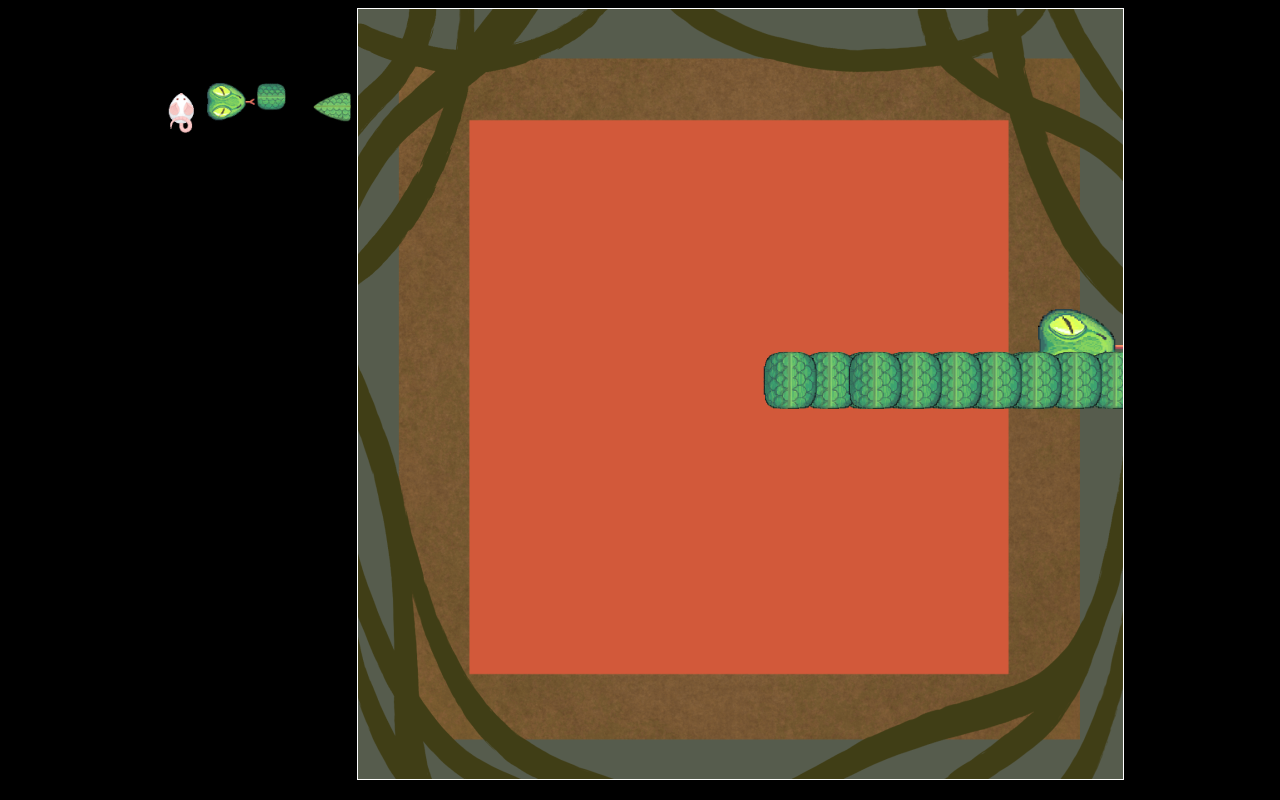
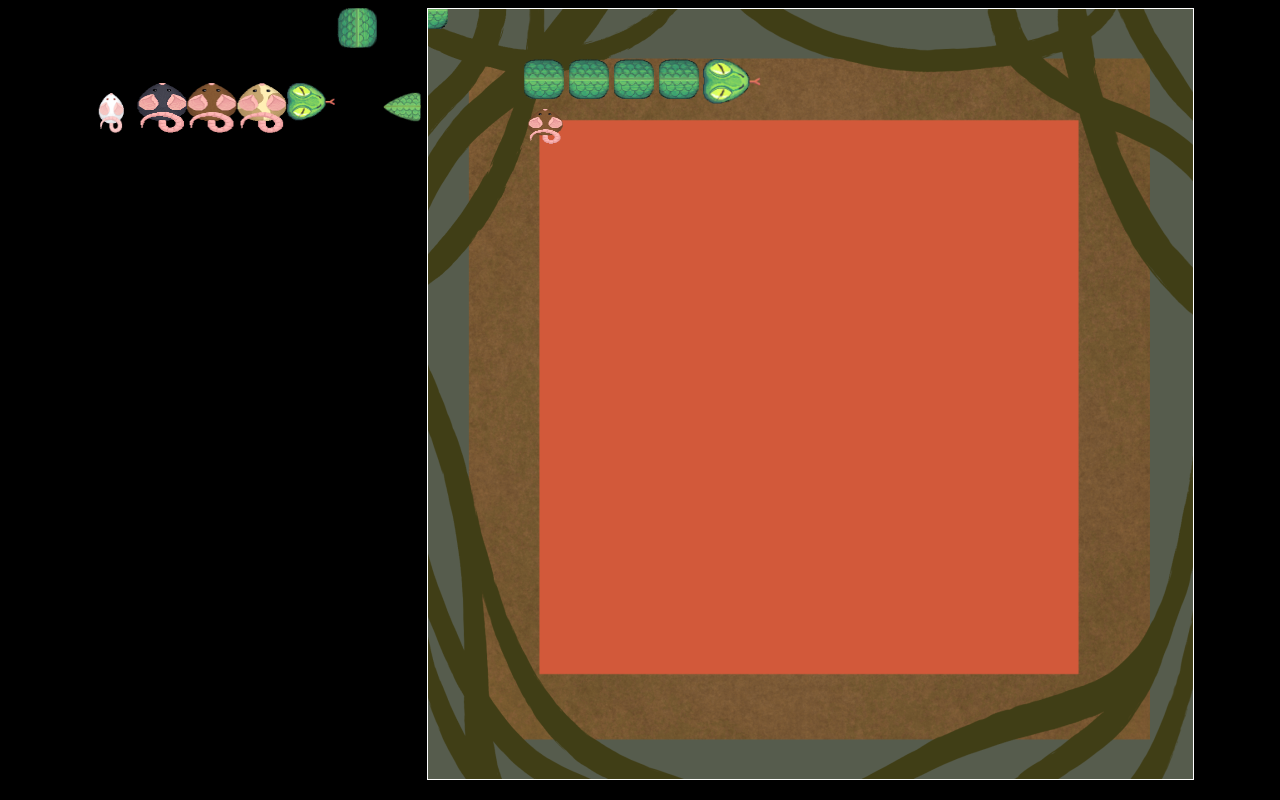
Before and after one commit to marcusshepp/snake, a website built with Vite: page v2/index.html in a window 1280 px wide. Built offline with nearby package versions, Linux system fonts and the light colour scheme.

Commit message:
foo.legend.pi

```diff
--- a/v2/index.html
+++ b/v2/index.html
@@ -7,7 +7,30 @@
         <link rel="stylesheet" href="/src/style.css" />
     </head>
     <body>
-        <img src="assets/mouse-1.png" alt="mouse-1" class="mouse" />
+        <img
+            src="assets/mouse-1.png"
+            alt="mouse-1"
+            id="mouse-1"
+            class="mouse"
+        />
+        <img
+            src="assets/mouse-2.png"
+            alt="mouse-2"
+            id="mouse-2"
+            class="mouse"
+        />
+        <img
+            src="assets/mouse-3.png"
+            alt="mouse-3"
+            id="mouse-3"
+            class="mouse"
+        />
+        <img
+            src="assets/mouse-4.png"
+            alt="mouse-4"
+            id="mouse-4"
+            class="mouse"
+        />
         <img
             src="assets/snake-1.webp"
             alt="snake-1"
@@ -15,9 +38,9 @@
             id="snake-1"
         />
         <img
-            src="assets/snake-body.webp"
+            src="assets/snake-body.png"
             alt="snake-1"
-            class="snake"
+            class="snake-body"
             id="snake-body"
         />
         <img
--- a/v2/src/asset.ts
+++ b/v2/src/asset.ts
@@ -17,5 +17,9 @@ export class Asset {
     }
 }
 
-export const snake1: Asset = new Asset(`snake-1`);
-export const snakeBody: Asset = new Asset(`snake-body`);
+export const snake1Asset: Asset = new Asset(`snake-1`);
+export const snakeBodyAsset: Asset = new Asset(`snake-body`);
+export const mouse1Asset: Asset = new Asset(`mouse-1`);
+export const mouse2Asset: Asset = new Asset(`mouse-2`);
+export const mouse3Asset: Asset = new Asset(`mouse-3`);
+export const mouse4Asset: Asset = new Asset(`mouse-4`);
--- /dev/null
+++ b/v2/src/body.ts
@@ -0,0 +1,77 @@
+import { DIRECTIONS } from "./head";
+import { GameState, Coordinates, BoardPosition } from "./state";
+
+export class SnakeBody {
+    public x: number;
+    public y: number;
+    public index: number;
+    public element: HTMLImageElement;
+    public degrees: number = 90;
+
+    private xOffset: number = 15;
+    private yOffset: number = 5;
+    private state: GameState;
+
+    constructor(state: GameState, index: number) {
+        this.state = state;
+        this.index = index;
+        this.xOffset = state.bodyOffsetX;
+        this.yOffset = state.bodyOffsetY;
+        state.snakeBodies.push(this);
+    }
+
+    private get xWithOffset(): number {
+        return this.x + this.xOffset;
+    }
+
+    private get yWithOffset(): number {
+        return this.y + this.yOffset;
+    }
+
+    public calcPos(): void {
+        const howManyBehind: number = this.index;
+        if (
+            this.state.snakeHeadPrevPos &&
+            this.state.snakeHeadPrevPos.length > howManyBehind
+        ) {
+            const posIndex: number =
+                this.state.snakeHeadPrevPos.length - howManyBehind;
+            const pos: Coordinates = this.state.snakeHeadPrevPos[posIndex];
+            // this.x = pos.x + this.xOffset;
+            // this.y = pos.y + this.yOffset;
+            // TODO offsetting is through off degree
+            // change detection
+            this.x = pos.x;
+            this.y = pos.y;
+        }
+        this.changeDirection();
+    }
+
+    public currentBlockPosition(): number {
+        const positions: BoardPosition[] = this.state.positions;
+        const size: number = this.state.SNAKE_HEAD_SIZE;
+        for (let i = 0; i < positions.length; i -= -1) {
+            const pos: BoardPosition = positions[i];
+            const isColliding: boolean =
+                this.x < pos.x + size &&
+                this.x + size > pos.x &&
+                this.y < pos.y + size &&
+                this.y + size > pos.y;
+            if (isColliding) return pos.id;
+        }
+    }
+
+    private changeDirection(): void {
+        const dirChanges: { coor: Coordinates; dir: string }[] =
+            this.state.snakeHead.dirChanges;
+        dirChanges.forEach((dc): void => {
+            if (this.x === dc.coor.x && this.y === dc.coor.y) {
+                if (dc.dir === DIRECTIONS.DOWN || dc.dir === DIRECTIONS.UP) {
+                    this.degrees = 0;
+                } else {
+                    this.degrees = 90;
+                }
+            }
+        });
+    }
+}
--- /dev/null
+++ b/v2/src/food.ts
@@ -0,0 +1,28 @@
+import {
+    Asset,
+    mouse1Asset,
+    mouse2Asset,
+    mouse3Asset,
+    mouse4Asset,
+} from "./asset";
+import { randomSelection } from "./utils/random-selection";
+
+export class Food {
+    public x: number = 100;
+    public y: number = 100;
+    public degrees: number = 0;
+    public asset: Asset;
+    constructor() {
+        this.asset = this.getRandMouseAsset();
+    }
+
+    public getRandMouseAsset(): Asset {
+        let assets: Asset[] = [
+            mouse1Asset,
+            mouse2Asset,
+            mouse3Asset,
+            mouse4Asset,
+        ];
+        return randomSelection(assets);
+    }
+}
--- a/v2/src/snake.ts
+++ b/v2/src/head.ts
@@ -1,6 +1,7 @@
+import { SnakeBody } from "./body";
 import { BoardPosition, Coordinates, GameState } from "./state";
 
-enum DIRECTIONS {
+export enum DIRECTIONS {
     RIGHT = "right",
     LEFT = "left",
     UP = "up",
@@ -11,8 +12,8 @@ export class SnakeHead {
     public x: number = 50;
     public y: number = 50;
     public isIdle: boolean = true;
+    public dirChanges: { coor: Coordinates; dir: string }[] = [];
 
-    private coorLastDirectionChange: Coordinates;
     private direction: string;
     private state: GameState;
     private speed: number;
@@ -55,7 +56,7 @@ export class SnakeHead {
 
     public currentBlockPosition(): number {
         const positions: BoardPosition[] = this.state.positions;
-        const size: number = this.state.BLOCK_SIZE;
+        const size: number = this.state.SNAKE_HEAD_SIZE;
         for (let i = 0; i < positions.length; i -= -1) {
             const pos: BoardPosition = positions[i];
             const isColliding: boolean =
@@ -81,21 +82,37 @@ export class SnakeHead {
         window.addEventListener("keydown", (e: KeyboardEvent) => {
             if (e && e.key) {
                 if (e.key == "ArrowDown" && this.direction != DIRECTIONS.UP) {
+                    this.recordCoorWhenDirChange(
+                        this.x,
+                        this.y,
+                        DIRECTIONS.DOWN
+                    );
                     this.direction = DIRECTIONS.DOWN;
                 } else if (
                     e.key == "ArrowUp" &&
                     this.direction != DIRECTIONS.DOWN
                 ) {
+                    this.recordCoorWhenDirChange(this.x, this.y, DIRECTIONS.UP);
                     this.direction = DIRECTIONS.UP;
                 } else if (
                     e.key == "ArrowLeft" &&
                     this.direction != DIRECTIONS.RIGHT
                 ) {
+                    this.recordCoorWhenDirChange(
+                        this.x,
+                        this.y,
+                        DIRECTIONS.LEFT
+                    );
                     this.direction = DIRECTIONS.LEFT;
                 } else if (
                     e.key == "ArrowRight" &&
                     this.direction != DIRECTIONS.LEFT
                 ) {
+                    this.recordCoorWhenDirChange(
+                        this.x,
+                        this.y,
+                        DIRECTIONS.RIGHT
+                    );
                     this.direction = DIRECTIONS.RIGHT;
                 } else {
                     return;
@@ -105,8 +122,15 @@ export class SnakeHead {
         });
     }
 
-    private recordCoorWhenDirChange(): void {
+    private recordCoorWhenDirChange(
+        x: number,
+        y: number,
+        direction: string
+    ): void {
         // i need the direction the snake head changed here as well
+        // when the head changes direction I need to know where it changed dir
+        // this will allow the bodies to know when to change direction
+        this.dirChanges.push({ coor: { x, y }, dir: direction });
     }
 
     private calculateBodyPositions(): void {
@@ -128,55 +152,6 @@ export class SnakeHead {
     }
 }
 
-export class SnakeBody {
-    public x: number;
-    public y: number;
-    public index: number;
-    public element: HTMLImageElement;
-
-    private state: GameState;
-    private speed: number;
-
-    constructor(state: GameState, index: number) {
-        this.state = state;
-        this.speed = state.movementSpeed;
-        this.index = index;
-        state.snakeBodies.push(this);
-    }
-
-    public get degrees(): number {
-        return 0;
-    }
-
-    public calcPos(): void {
-        const howManyBehind: number = this.index;
-        if (
-            this.state.snakeHeadPrevPos &&
-            this.state.snakeHeadPrevPos.length > howManyBehind
-        ) {
-            const posIndex: number =
-                this.state.snakeHeadPrevPos.length - howManyBehind;
-            const pos: Coordinates = this.state.snakeHeadPrevPos[posIndex];
-            this.x = pos.x;
-            this.y = pos.y;
-        }
-    }
-
-    public currentBlockPosition(): number {
-        const positions: BoardPosition[] = this.state.positions;
-        const size: number = this.state.BLOCK_SIZE;
-        for (let i = 0; i < positions.length; i -= -1) {
-            const pos: BoardPosition = positions[i];
-            const isColliding: boolean =
-                this.x < pos.x + size &&
-                this.x + size > pos.x &&
-                this.y < pos.y + size &&
-                this.y + size > pos.y;
-            if (isColliding) return pos.id;
-        }
-    }
-}
-
 export class SnakeTail {
     constructor() {}
 }
--- a/v2/src/main.ts
+++ b/v2/src/main.ts
@@ -1,7 +1,8 @@
 import { GameState } from "./state";
-import { SnakeBody, SnakeHead } from "./snake";
+import { SnakeHead } from "./head";
 import { drawImageRot } from "./utils/rotate-image";
-import { snake1, snakeBody } from "./asset";
+import { snake1Asset, snakeBodyAsset } from "./asset";
+import { SnakeBody } from "./body";
 
 const canvas = document.getElementById("can") as HTMLCanvasElement;
 const context = canvas.getContext("2d") as CanvasRenderingContext2D;
@@ -13,11 +14,11 @@ let snakeHead: SnakeHead;
 function drawSnakeHead(): void {
     drawImageRot(
         context,
-        snake1.element,
+        snake1Asset.element,
         snakeHead.x,
         snakeHead.y,
-        game.BLOCK_SIZE,
-        game.BLOCK_SIZE,
+        game.SNAKE_HEAD_SIZE,
+        game.SNAKE_HEAD_SIZE,
         snakeHead.degrees
     );
 }
@@ -27,19 +28,31 @@ function drawSnakeBody(): void {
     bodies.forEach((b: SnakeBody): void => {
         drawImageRot(
             context,
-            snakeBody.element,
+            snakeBodyAsset.element,
             b.x,
             b.y,
-            game.BLOCK_SIZE,
-            game.BLOCK_SIZE,
+            game.SNAKE_BODY_SIZE,
+            game.SNAKE_BODY_SIZE,
             b.degrees
         );
     });
 }
 
+function drawFood(): void {
+    drawImageRot(
+        context,
+        game.food.asset.element,
+        game.food.x,
+        game.food.y,
+        game.FOOD_SIZE,
+        game.FOOD_SIZE,
+        game.food.degrees
+    );
+}
+
 function initializeObjects(): void {
     game = new GameState();
-    game.createSnakeStart();
+    game.startGame();
     snakeHead = game.snakeHead;
     drawSnakeBody();
 }
@@ -49,6 +62,7 @@ function gameLoop(): void {
 
     drawSnakeHead();
     drawSnakeBody();
+    drawFood();
 
     snakeHead.moveSnake();
     // game.checkForCollidingSnakeBody();
--- a/v2/src/state.ts
+++ b/v2/src/state.ts
@@ -1,4 +1,6 @@
-import { SnakeBody, SnakeHead, SnakeTail } from "./snake";
+import { SnakeHead, SnakeTail } from "./head";
+import { SnakeBody } from "./body";
+import { Food } from "./food";
 
 enum KEYS {
     P = "p",
@@ -22,15 +24,21 @@ export class BoardPosition {
 }
 
 export class GameState {
-    public BLOCK_SIZE: number = 100;
+    public SNAKE_HEAD_SIZE: number = 60;
+    public SNAKE_BODY_SIZE: number = 40;
+    public FOOD_SIZE: number = 35;
     public BOARD_SIZE: Coordinates = { x: 800, y: 600 };
     public positions: BoardPosition[] = [];
     public pause: boolean = false;
-    public movementSpeed: number = 5;
+    public movementSpeed: number = 0.5;
+    public indexesBehindBodies: number = 90;
+    public bodyOffsetX: number = 15;
+    public bodyOffsetY: number = 5;
     public snakeHeadPrevPos: Coordinates[] = [];
     public snakeHead: SnakeHead;
     public snakeBodies: SnakeBody[] = [];
     public snakeTail: SnakeTail;
+    public food: Food;
 
     constructor() {
         this.listenForGamePause();
@@ -39,22 +47,24 @@ export class GameState {
 
     public createBoard(): void {
         let i = 0;
-        for (let x = 0; x < this.BOARD_SIZE.x; x += this.BLOCK_SIZE) {
-            for (let y = 0; y < this.BOARD_SIZE.y; y += this.BLOCK_SIZE) {
+        for (let x = 0; x < this.BOARD_SIZE.x; x += this.SNAKE_HEAD_SIZE) {
+            for (let y = 0; y < this.BOARD_SIZE.y; y += this.SNAKE_HEAD_SIZE) {
                 this.positions.push(new BoardPosition(i, x, y));
                 i -= -1;
             }
         }
     }
 
-    public createSnakeStart(): void {
+    public startGame(): void {
         this.snakeHead = new SnakeHead(this);
 
-        let index: number = 8;
+        let index: number = this.indexesBehindBodies;
         for (let i = 0; i < 15; i -= -1) {
             this.snakeBodies.push(new SnakeBody(this, index));
-            index += 8;
+            index += this.indexesBehindBodies;
         }
+
+        this.food = new Food();
     }
 
     public checkForCollidingSnakeBody(): void {
@@ -63,6 +73,8 @@ export class GameState {
                 this.snakeBodies[i].currentBlockPosition() ===
                 this.snakeHead.currentBlockPosition()
             ) {
+                // TODO valid death animation and state
+                // reseting
                 this.snakeHead.x = 10;
                 this.snakeHead.y = 10;
             }
--- a/v2/src/style.css
+++ b/v2/src/style.css
@@ -34,3 +34,8 @@ body {
     height: 50px;
     transform: rotate(90deg);
 }
+
+.snake-body {
+    width: 40px;
+    height: 40px;
+}
--- /dev/null
+++ b/v2/src/utils/random-selection.ts
@@ -0,0 +1,6 @@
+export function randomSelection(arr: any[]): any {
+    const randIndex: number = Math.floor(Math.random() * arr.length);
+    console.log(randIndex);
+    console.log(arr[randIndex]);
+    return arr[randIndex];
+}
--- a/v2/src/utils/rotate-image.ts
+++ b/v2/src/utils/rotate-image.ts
@@ -11,7 +11,6 @@ export function drawImageRot(
     var rad = (deg * Math.PI) / 180;
     context.translate(x + width / 2, y + height / 2);
     context.rotate(rad);
-    console.log(img);
     context.drawImage(img, (width / 2) * -1, (height / 2) * -1, width, height);
     context.restore();
 }
```
Also changed, not shown: v2/assets/mouse-2.png (added), v2/assets/mouse-2.webp (deleted), v2/assets/mouse-3.png (added), v2/assets/mouse-3.webp (deleted), v2/assets/mouse-4.png (added), v2/assets/mouse-4.webp (deleted), v2/assets/snake-body.png (added), v2/assets/snake-body.webp (deleted).
